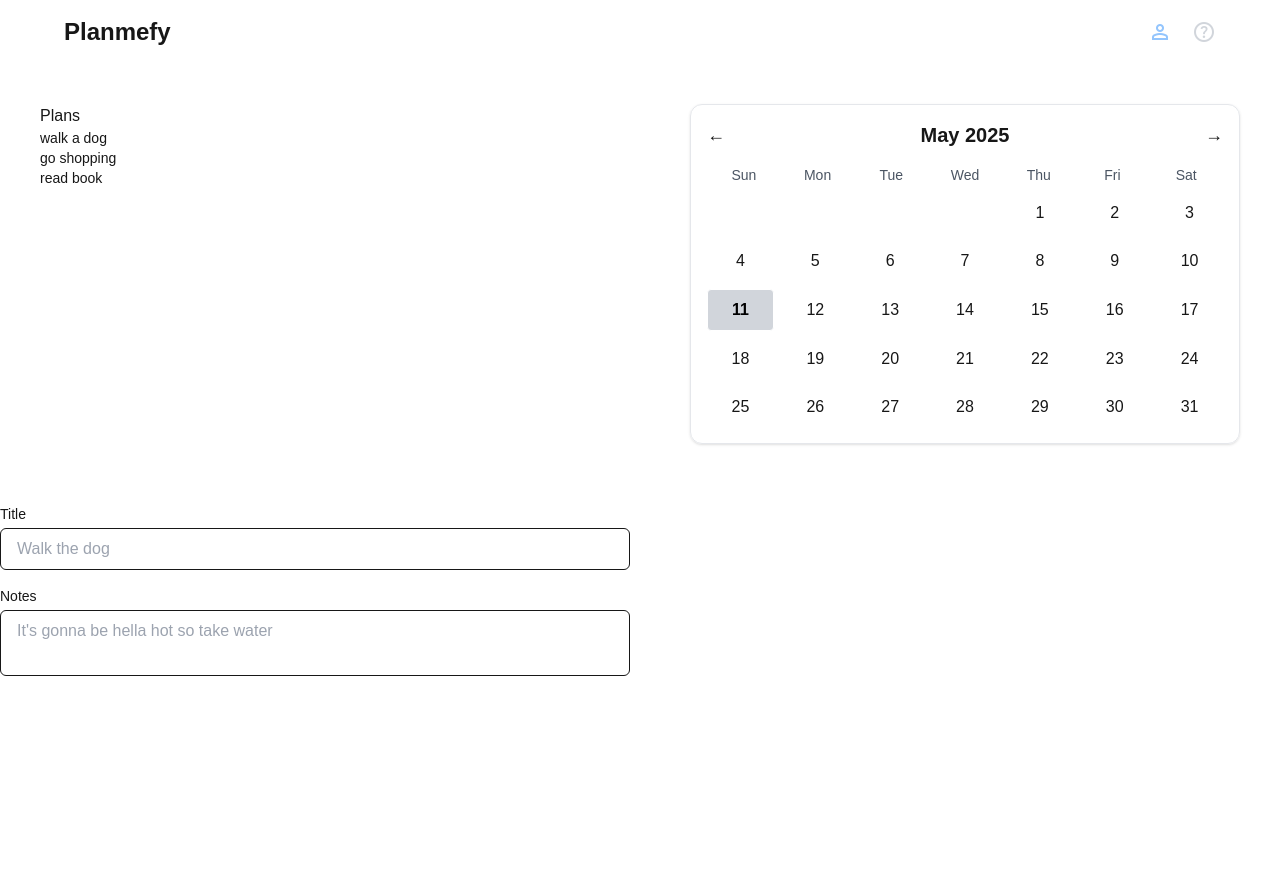
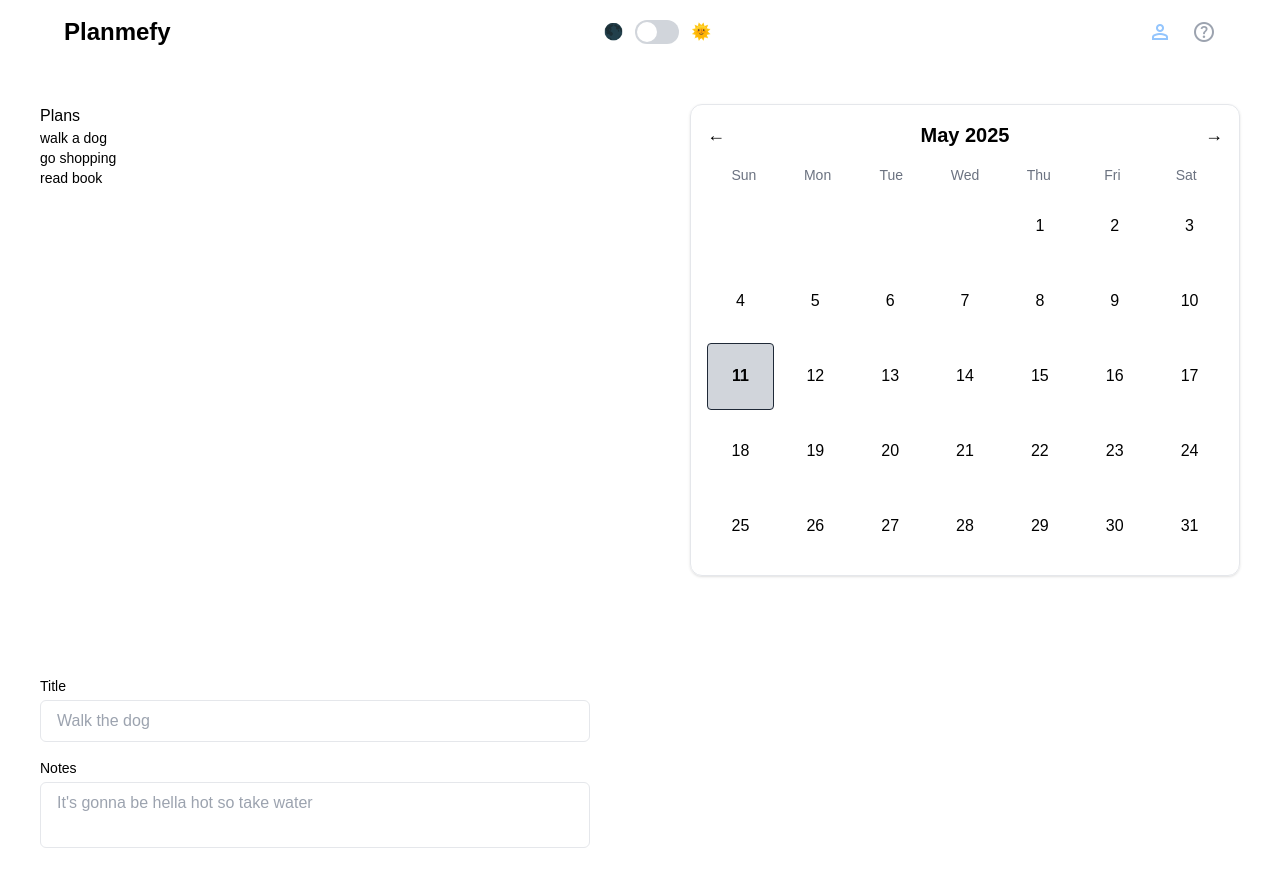
Before and after one commit to 7linso/planmefy, a Next.js app: page / in a window 1280 px wide. Shown: the top 886 px of the page. Before the commit the page ends 800 px from the top, so only its background shows below. Built offline with nearby package versions, Linux system fonts and the light colour scheme; no server answers.

Commit message:
dark light themes

```diff
--- a/src/app/layout.tsx
+++ b/src/app/layout.tsx
@@ -18,7 +18,7 @@ export default function RootLayout({
           rel="stylesheet"
         />
       </head>
-      <body>
+      <body className="bg-white text-black dark:bg-black dark:text-white">
         <Providers>
           <Header />
           {children}
--- a/src/app/page.tsx
+++ b/src/app/page.tsx
@@ -9,7 +9,6 @@ export default function Home() {
       <Calendar />
       <PlansForm/>
     </div>
-
   </>
   );
 }
--- a/src/components/calendar/calendar-grid.tsx
+++ b/src/components/calendar/calendar-grid.tsx
@@ -11,7 +11,7 @@ const weekdayLabels = ['Sun', 'Mon', 'Tue', 'Wed', 'Thu', 'Fri', 'Sat'];
 export default function CalendarGrid({ days, padding, selectedDate, setSelectedDate }: CalendarGridProps) {
     return (
         <>
-            <div className="grid grid-cols-7 text-center text-sm font-medium text-gray-600 mb-2">
+            <div className="grid grid-cols-7 auto-rows-fr text-center text-sm font-medium text-gray-500 mb-2">
                 {weekdayLabels.map((label, i) => (
                     <div key={i}>{label}</div>
                 ))}
@@ -25,6 +25,5 @@ export default function CalendarGrid({ days, padding, selectedDate, setSelectedD
                 ))}
             </div>
         </>
-
     )
 }
--- a/src/components/calendar/calendar-sell.tsx
+++ b/src/components/calendar/calendar-sell.tsx
@@ -10,18 +10,23 @@ export default function CalendarSell({ day, selectedDate, setSelectedDate }: Cal
     return (<>
         <button
             onClick={() => setSelectedDate(day)}
-            className={`p-2 rounded hover:bg-white hover:text-black text-center
-                cursor-pointer
-                ${actions.isSameDate(day, new Date())
-                &&
-                'bg-gray-300 text-black font-semibold'}
-                ${actions.isSameDate(day, selectedDate)
-                &&
-                    'border border-white'}
-                `}
+            className={`aspect-square w-full p-2 rounded text-center cursor-pointer
+                    transition-colors duration-200 border
+                    hover:bg-gray-200 hover:text-black
+                    dark:hover:bg-gray-700 dark:hover:text-white
+                    ${actions.isSameDate(day, selectedDate)
+                    ?
+                    'border-gray-800 dark:border-gray-200 font-semibold'
+                    :
+                    'border-transparent'}
+                    ${actions.isSameDate(day, new Date())
+                    ?
+                    'bg-gray-300 text-black dark:bg-gray-800 dark:text-white'
+                    :
+                    ''
+                }`}
         >
             {day.getDate()}
         </button>
-
     </>)
 }
--- a/src/components/header.tsx
+++ b/src/components/header.tsx
@@ -2,6 +2,7 @@
 
 import Link from "next/link"
 import { signIn, signOut, useSession } from "next-auth/react";
+import ThemeToggler from "./theme-toggler";
 
 export default function Header() {
     const { data: session } = useSession();
@@ -11,12 +12,13 @@ export default function Header() {
             <Link href='/' className="text-2xl font-bold">
                 Planmefy
             </Link>
+            <ThemeToggler />
             <div className="flex items-center gap-5">
                 <div className="flex items-center gap-2">
                     {session ? (
                         <button
                             onClick={() => signOut()}
-                            className="flex items-center text-sm font-medium text-blue-300 hover:text-blue-100 transition duration-200"
+                            className="flex items-center text-sm font-medium text-blue-300 dark:hover:text-blue-100 hover:text-blue-400 transition duration-200"
                         >
                             <span className="material-symbols-outlined text-3xl ml-2">
                                 account_circle_off
@@ -25,7 +27,7 @@ export default function Header() {
                     ) : (
                         <button
                             onClick={() => signIn('google')}
-                            className="flex items-center text-sm font-medium text-blue-300 hover:text-blue-100 transition duration-200"
+                                className="flex items-center text-sm font-medium text-blue-300 dark:hover:text-blue-100 hover:text-blue-400 transition duration-200"
                         >
                             <span className="material-symbols-outlined text-3xl ml-1">
                                 person
@@ -33,7 +35,8 @@ export default function Header() {
                         </button>
                     )}
                 </div>
-                <Link replace={false} href="/feedback" className="material-symbols-outlined text-3xl text-gray-300 hover:text-white transition duration-200">
+                <Link replace={false} href="/feedback"
+                    className="material-symbols-outlined text-3xl text-gray-400 dark:hover:text-white hover:text-gray-700 transition duration-200">
                     help
                 </Link>
             </div>
--- a/src/components/plans/plans-form.tsx
+++ b/src/components/plans/plans-form.tsx
@@ -1,33 +1,20 @@
 export default function PlansForm() {
     return (
-        <form>
+        <form className="m-10">
             <div className="mb-4">
-                <label htmlFor="title" className="block text-sm font-medium mb-1"
-                    style={{ color: 'var(--foreground)' }}>
+                <label htmlFor="title" className="block text-sm font-medium mb-1">
                     Title
                 </label>
                 <input type="text" id="title" placeholder="Walk the dog"
-                    className="w-full px-4 py-2 rounded-md border focus:outline-none focus:ring-2 focus:ring-teal-500 transition"
-                    style={{
-                        backgroundColor: 'var(--background)',
-                        color: 'var(--foreground)',
-                        borderColor: 'var(--foreground)',
-                    }}
+                    className="w-full px-4 py-2 rounded-md border focus:outline-none focus:ring-2 focus:ring-gray-500 dark:bg-gray-800 transition"
                 />
             </div>
             <div className="mb-4">
-                <label htmlFor="notes" className="block text-sm font-medium mb-1"
-                    style={{ color: 'var(--foreground)' }}>
+                <label htmlFor="notes" className="block text-sm font-medium mb-1">
                     Notes
                 </label>
                 <textarea id="notes" placeholder="It's gonna be hella hot so take water"
-                    className="w-full px-4 py-2 rounded-md border focus:outline-none focus:ring-2 focus:ring-teal-500 transition resize-none"
-                    style={{
-                        backgroundColor: 'var(--background)',
-                        color: 'var(--foreground)',
-                        borderColor: 'var(--foreground)',
-                    }}
-                />
+                    className="w-full px-4 py-2 rounded-md border focus:outline-none focus:ring-2 focus:ring-gray-500 dark:bg-gray-800 transition resize-none"/>
             </div>
         </form>
     );
--- /dev/null
+++ b/src/components/theme-toggler.tsx
@@ -0,0 +1,44 @@
+'use client'
+import { useState, useEffect } from "react"
+
+export default function ThemeToggler() {
+    const [darkTheme, setDarkTheme] = useState(false)
+
+    useEffect(() => {
+        const stored = localStorage.getItem('theme');
+        const prefersDark = window.matchMedia('(prefers-color-scheme: dark)').matches;
+
+        if (stored === 'dark' || (!stored && prefersDark)) {
+            document.documentElement.classList.add('dark');
+            setDarkTheme(true);
+        }
+    }, []);
+
+    useEffect(() => {
+        if (darkTheme === true) {
+            document.documentElement.classList.add('dark');
+            localStorage.setItem('darkTheme', 'dark');
+        } if (darkTheme === false) {
+            document.documentElement.classList.remove('dark');
+            localStorage.setItem('darkTheme', 'light');
+        }
+    }, [darkTheme])
+
+    return (<>
+        <label className="flex items-center gap-3 cursor-pointer">
+            <span>🌑</span>
+            <div className="relative">
+                <input
+                    type="checkbox"
+                    checked={darkTheme}
+                    onChange={(e) => setDarkTheme(e.target.checked)}
+                    className="sr-only peer"
+                />
+                <div className="w-11 h-6 bg-gray-300 dark:bg-gray-600 rounded-full peer-checked:bg-navy-600 transition-colors"></div>
+                <div className="absolute top-0.5 left-0.5 w-5 h-5 bg-white rounded-full transition-transform peer-checked:translate-x-full"></div>
+            </div>
+            <span>🌞</span>
+        </label>
+
+    </>)
+}
```
Also changed, not shown: src/components/themes-toggler.tsx (deleted).
